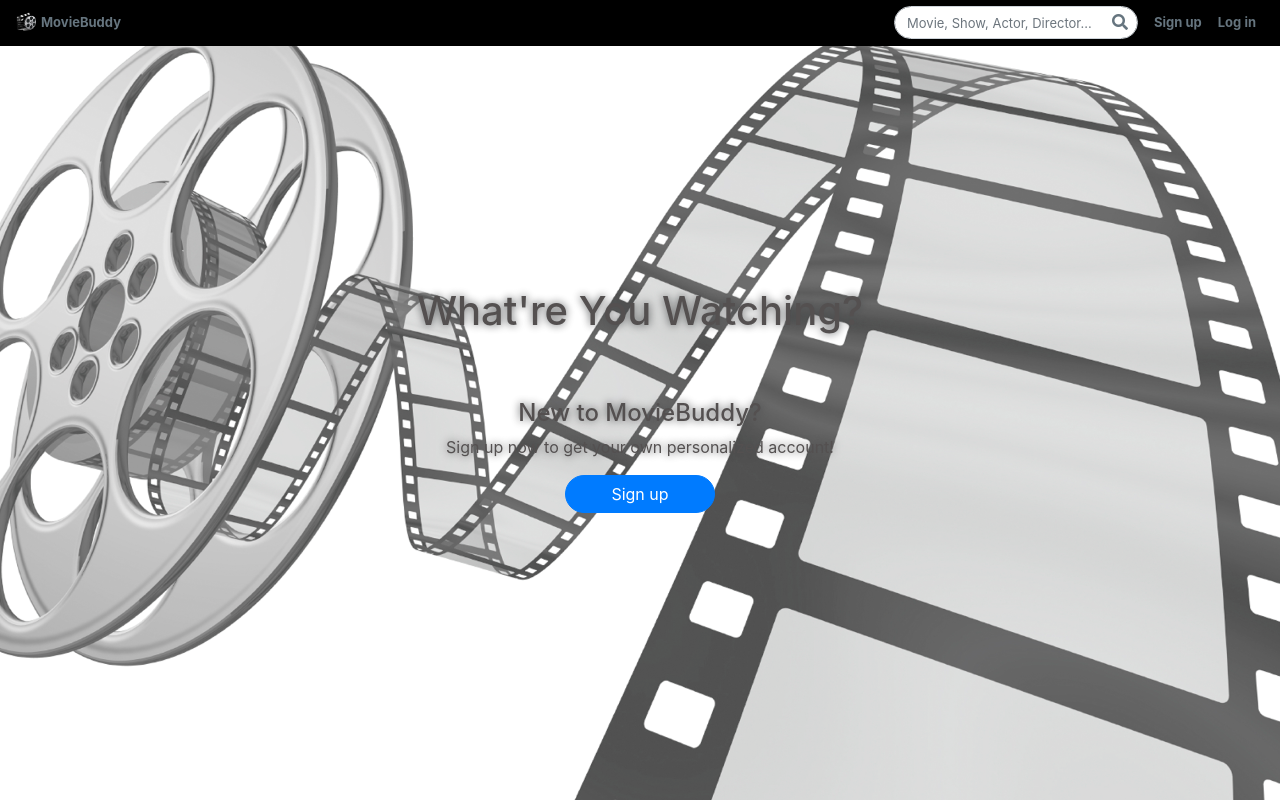
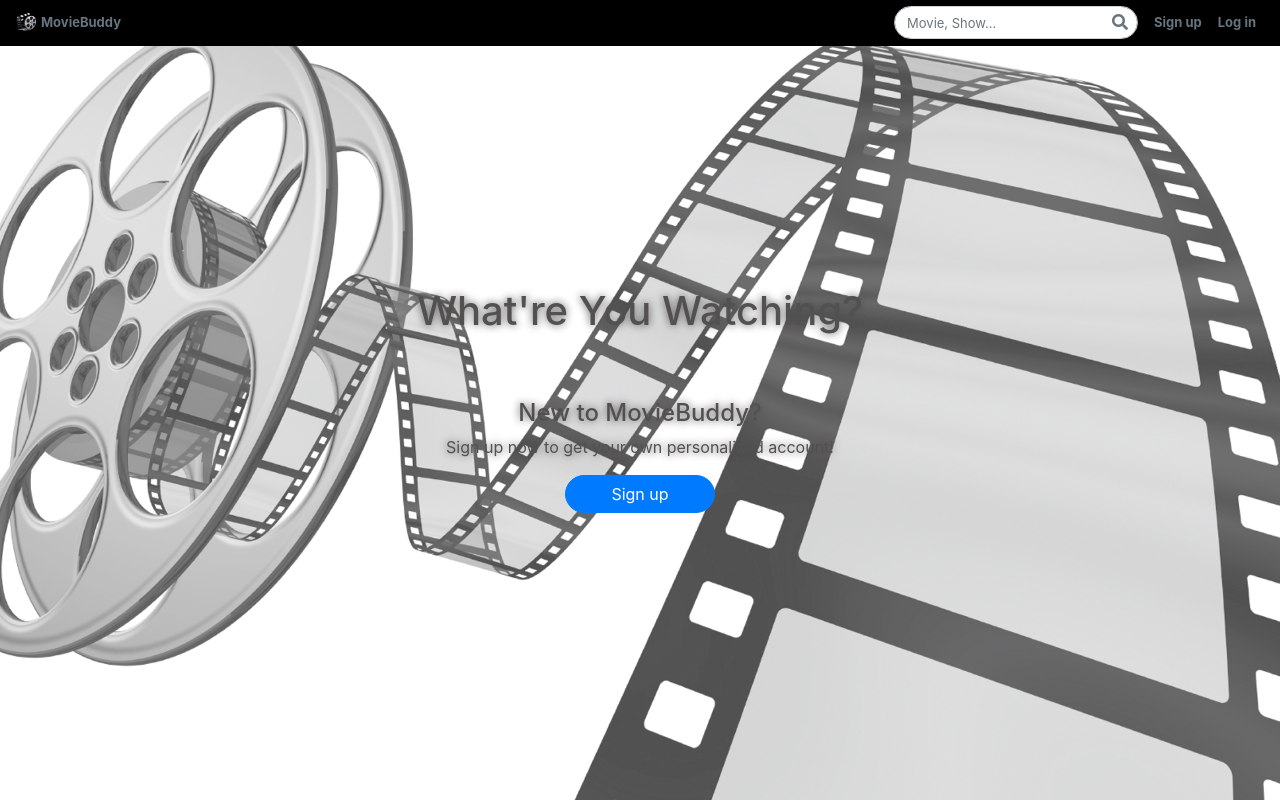
Before and after one commit to dferes/MovieApp, a Flask app: page / in a window 1280 px wide. Run offline with Flask 2, Linux system fonts and the light colour scheme; parts of the project's set-up code (start-up, migrations or seed data) failed here and were passed over; some libraries are stand-ins or nearby versions.

Commit message:
changed the placeholder value

```diff
--- a/static/app.js
+++ b/static/app.js
@@ -37,8 +37,8 @@ $('document').ready(function() {
         let userID = $(".user-id").val();
         let content = $(".comment-box").val();
         let listID = $(".movie_list_id").val();
-
-        const newCommentResponse = await axios.post('http://127.0.0.1:5000/api/new-comment', {
+        if (content !== "") {
+            const newCommentResponse = await axios.post('/api/new-comment', {
                 userID, listID, content
             });
 
@@ -49,6 +49,7 @@ $('document').ready(function() {
                 $(".comment-box").val('');
                 $('.comment-box-button-container').hide();
             }
+        }
 
     });
 
--- a/templates/base.html
+++ b/templates/base.html
@@ -25,7 +25,7 @@
             <li>
               <div class="search-box">
                 <form class="navbar-form navbar-right" action="/get-movie-by-query">
-                  <input type="text" name="q" class="form-control" aria-label="meh" placeholder="Movie, Show, Actor, Director..." id="search">
+                  <input type="text" name="q" class="form-control input-search-box" aria-label="meh" placeholder="Movie, Show..." id="search">
                   <button class="btn btn-default">
                     <span class="fa fa-search"></span>
                   </button>
```
Lines whose indentation alone changed are shown as unchanged.
